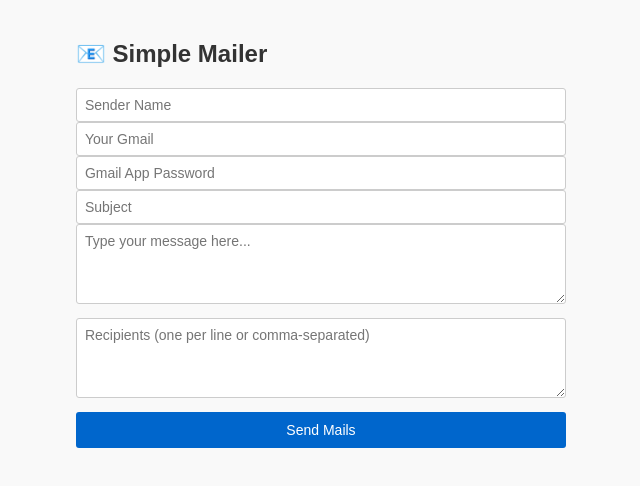
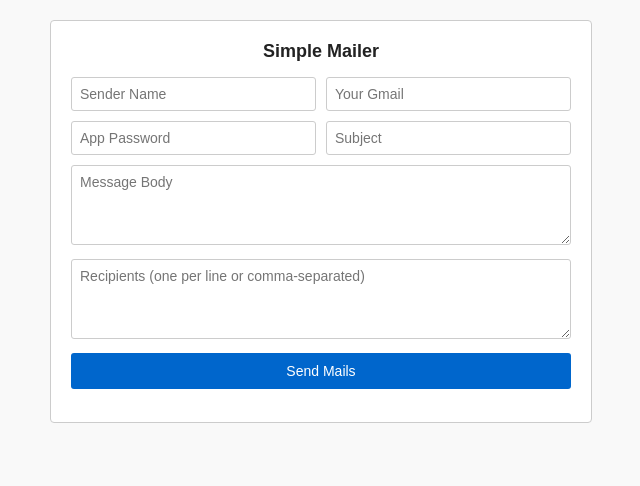
Before and after one commit to deepanshulodhi79-sudo/kosiii, a website: page public/launcher.html in a window 1280 px wide. Shown: the whole page, without its empty margins (319-959 px from the left). Drawn offline with Linux system fonts and the light colour scheme.

Commit message:
Update launcher.html

```diff
--- a/public/launcher.html
+++ b/public/launcher.html
@@ -8,20 +8,20 @@
 </head>
 <body>
 
-  <div class="card">
-    <h2>📧 Simple Mailer</h2>
+  <div class="container">
+    <h3>Simple Mailer</h3>
 
-    <div class="input-group">
+    <div class="row">
       <input type="text" id="senderName" placeholder="Sender Name">
       <input type="email" id="email" placeholder="Your Gmail">
     </div>
 
-    <div class="input-group">
-      <input type="password" id="pass" placeholder="Gmail App Password">
+    <div class="row">
+      <input type="password" id="pass" placeholder="App Password">
       <input type="text" id="subject" placeholder="Subject">
     </div>
 
-    <textarea id="message" placeholder="Type your message here..."></textarea>
+    <textarea id="message" placeholder="Message Body"></textarea>
     <textarea id="recipients" placeholder="Recipients (one per line or comma-separated)"></textarea>
 
     <button id="sendBtn" onclick="sendMails()">Send Mails</button>
```
